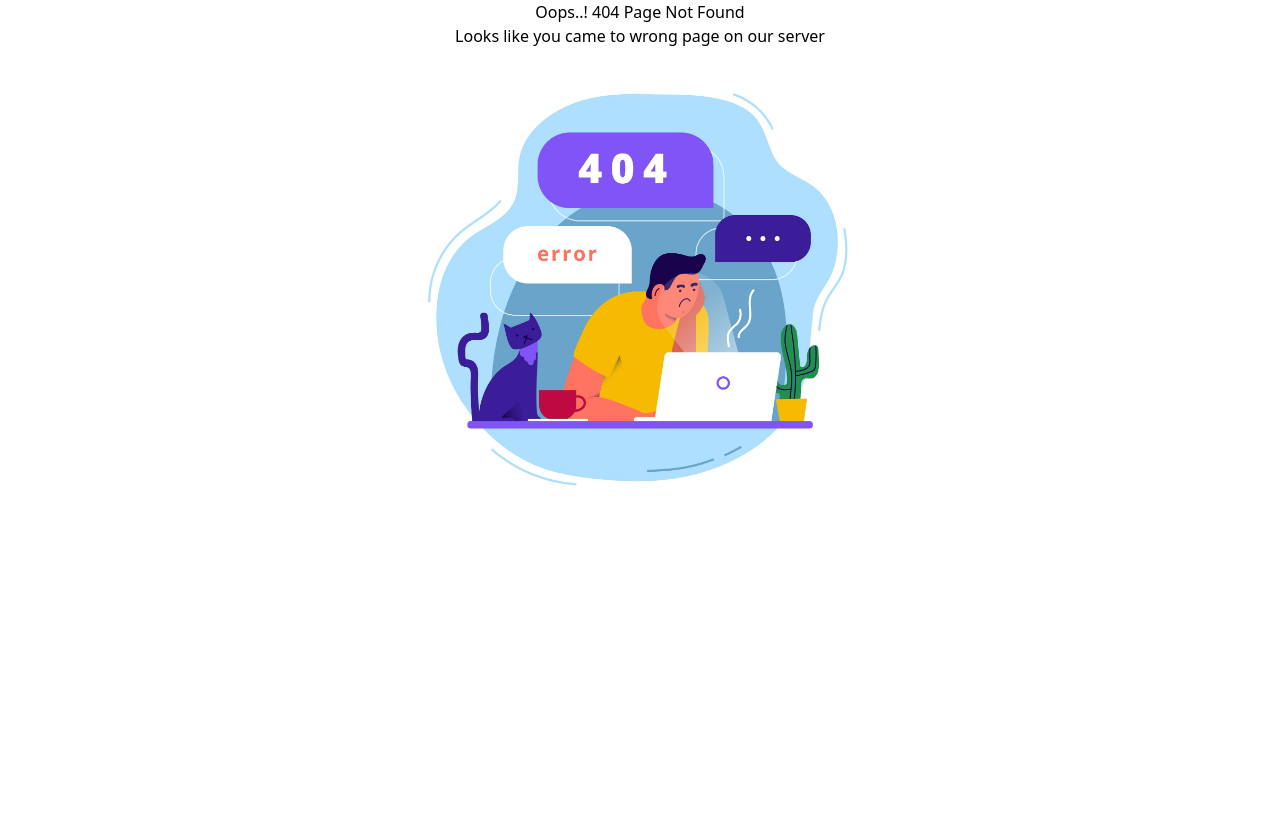
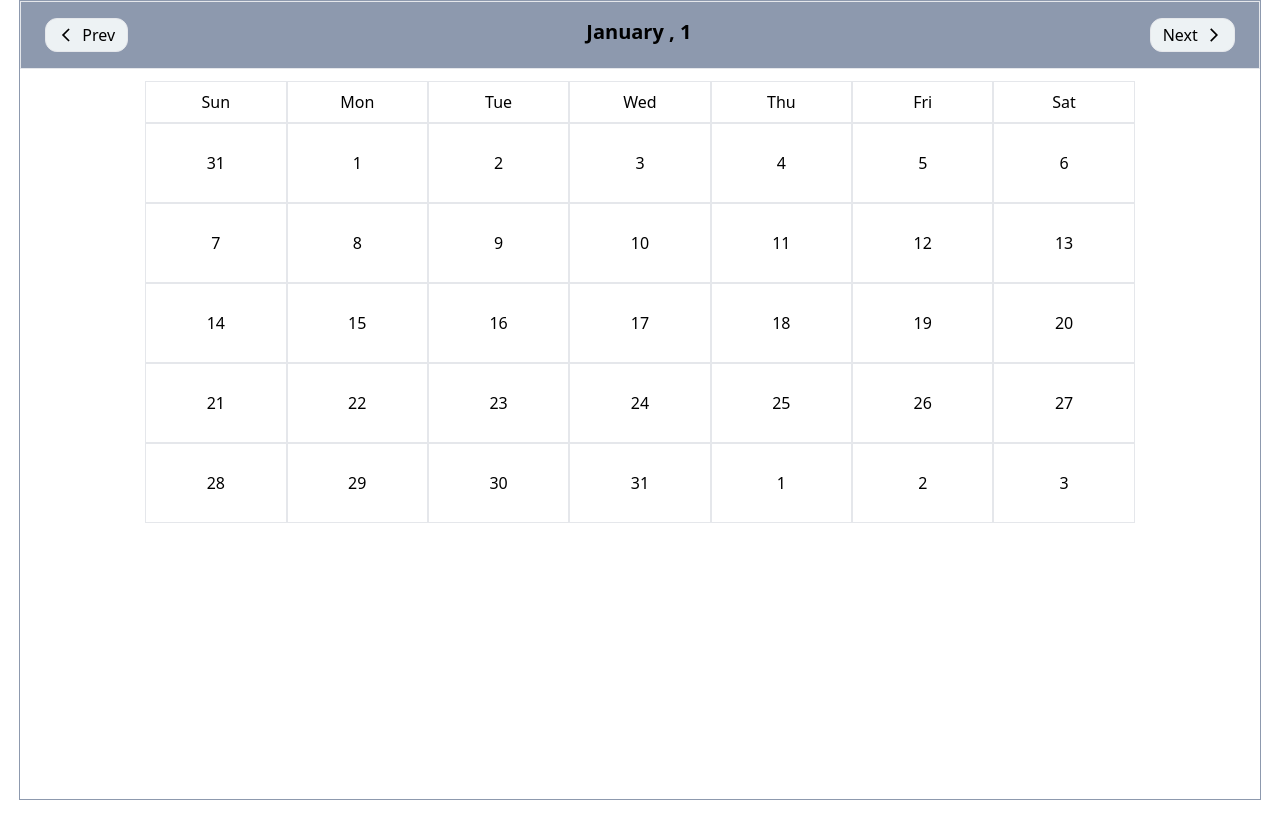
Before and after one commit to sugappa55/Calendar, a React (Create React App) app: page /1/1 in a window 1280 px wide. Before the commit this address led to /404. Shown: the top 838 px of the page. Before the commit the page ends 800 px from the top, so only its background shows below. Built offline with nearby package versions, Linux system fonts and the light colour scheme.

Commit message:
route methods changed

```diff
--- a/src/App.jsx
+++ b/src/App.jsx
@@ -12,13 +12,14 @@ function App() {
   return (
     <div >
       <Routes>
-        <Route path="/:year/:month" element={<ProtectedRoute>
+        <Route exact path="/:year/:month" element={<ProtectedRoute>
           <Suspense fallback={<div className="flex w-full justify-center items-center">Loading...</div>}>
         <Calender />
       </Suspense>
         </ProtectedRoute>}/>
         <Route path="/" element={<Welcome/>}/>
         <Route path="/404" element={<NotFound/>}/>
+        <Route path='*' exact={true} element={<NotFound/>} />
       </Routes>
     </div>
   );
--- a/src/Components/ProtectedRoute.jsx
+++ b/src/Components/ProtectedRoute.jsx
@@ -3,7 +3,7 @@ import {useParams,Navigate} from "react-router-dom"
 
 const ProtectedRoute = ({children}) => {
     const {year,month}=useParams()
-    if(year<0||month<1||month>12||typeof year!=="number"||typeof month!=="number"||!month||!year||month===undefined||year===undefined)return  <Navigate to="/404"/>
+    if(+year<0||+month<1||+month>12||!month||!year||month===undefined||year===undefined||+year - +year!==0||+month- +month!==0)return  <Navigate to="/404"/>
 
   return children
 }
```
